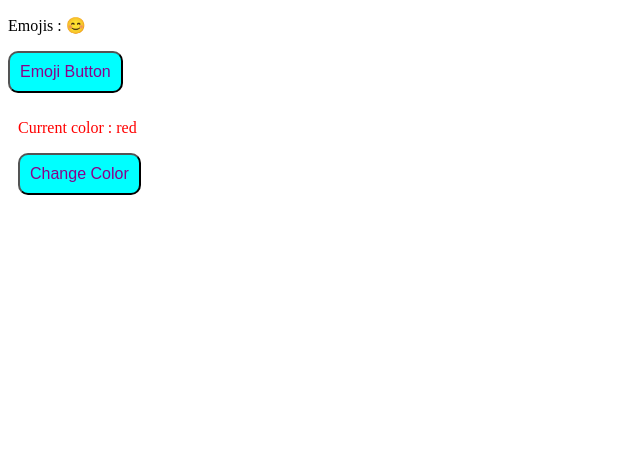
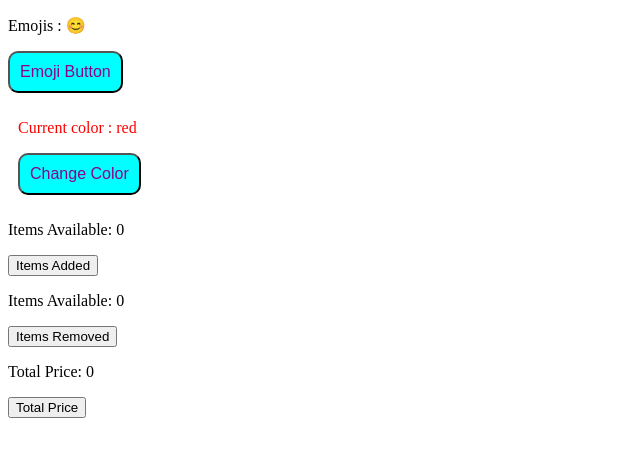
Before and after one commit to tendocalvin1/react-hooks-practice-2025, a React app in the folder my-react-app/: page / in a window 1280 px wide. Shown: the top 456 px of the page, without its empty margins (0-640 px from the left). Built offline with nearby package versions, Linux system fonts and the light colour scheme; the HTML template or start-up script is replaced by a standard one.

Commit message:
Practiced another concept in useState using an example of how to use a quantity selector

```diff
--- a/my-react-app/src/App.jsx
+++ b/my-react-app/src/App.jsx
@@ -1,11 +1,13 @@
 import EmojiSwitcher from './Components/useState/EmojiSwitcher.jsx';
 import ColorPicker from './Components/useState/ColorPicker.jsx';
+import QuantitySelector from './Components/useState/QuantitySelector.jsx';
 
 function App() {
   return(
     <>
     <EmojiSwitcher/>
     <ColorPicker/>
+    <QuantitySelector/>
     </>
   );
 }
--- /dev/null
+++ b/my-react-app/src/Components/useState/QuantitySelector.jsx
@@ -0,0 +1,43 @@
+// ✅ 3. Quantity Selector
+//     Create “+” and “–” buttons to increase or decrease item quantity (min 1).
+//     Display total price = quantity * pricePerItem.
+
+import React , {useState} from 'react'
+
+
+function QuantitySelector(){
+    const [items, setItems] = useState(0)
+    const [price, setPrice] = useState(100)
+
+
+    const addItems = ()=>{
+        setItems(i => i + 1)
+    }
+
+    const itemsRemoved = ()=>{
+        setItems(i => i - 1)
+    }
+
+    const totalPrice = ()=>{
+        setPrice(`${price * items}`)
+    }
+
+
+
+
+    return(
+    <div>
+        <p>Items Available: {items}</p>
+        <button onClick={addItems}>Items Added</button>
+
+        <p>Items Available: {items}</p>
+        <button onClick={itemsRemoved}>Items Removed</button>
+
+        <p>Total Price: {price * items}</p>
+        <button onClick={totalPrice}>Total Price</button>
+
+    </div>
+
+    );
+}
+export default QuantitySelector
```
